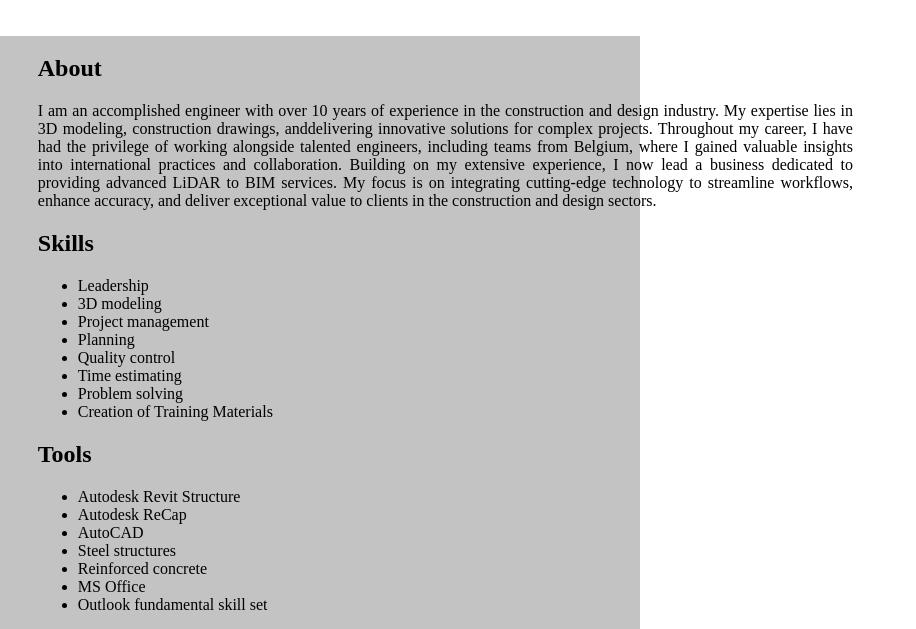
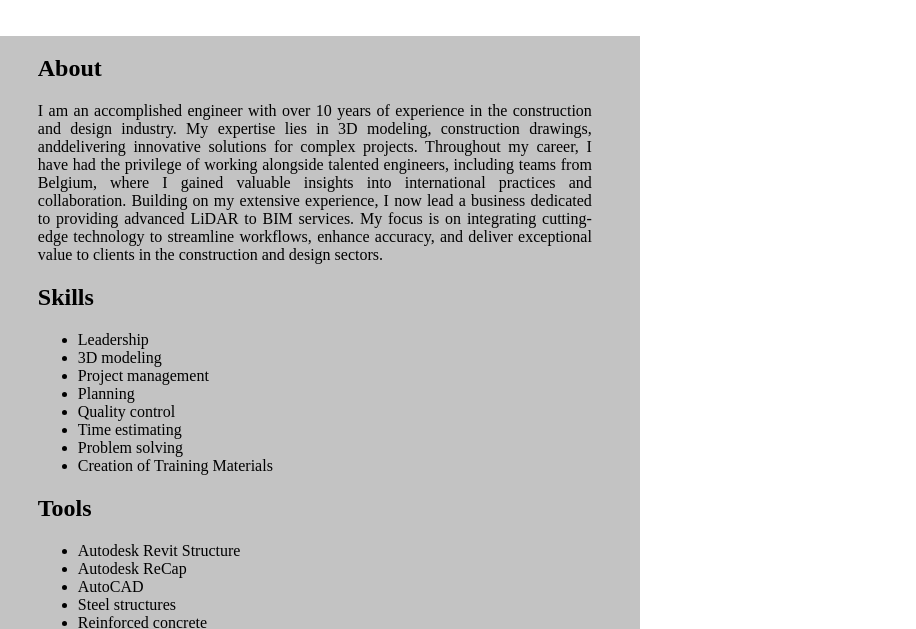
Before and after one commit to victordigitaltwin/CV, a plain HTML site: page index.html in a window 1280 px wide. Shown: the part 153-782 px from the top of the page, without its empty margins (0-916 px from the left). Drawn offline with Linux system fonts and the light colour scheme.

Commit message:
Update index.html
30.11.2024 - 54% - margin right

```diff
--- a/index.html
+++ b/index.html
@@ -27,7 +27,7 @@
   BIM MODELLER</h2>
 <br>
 <h2>About</h2>
-<p style="margin-right: 10.3cm; text-align: justify;">I am an accomplished engineer with over 10 years of
+<p style="margin-right: 54%; text-align: justify;">I am an accomplished engineer with over 10 years of
   experience in the construction and design industry.
   My expertise lies in 3D modeling, construction
   drawings, anddelivering innovative solutions for
```
